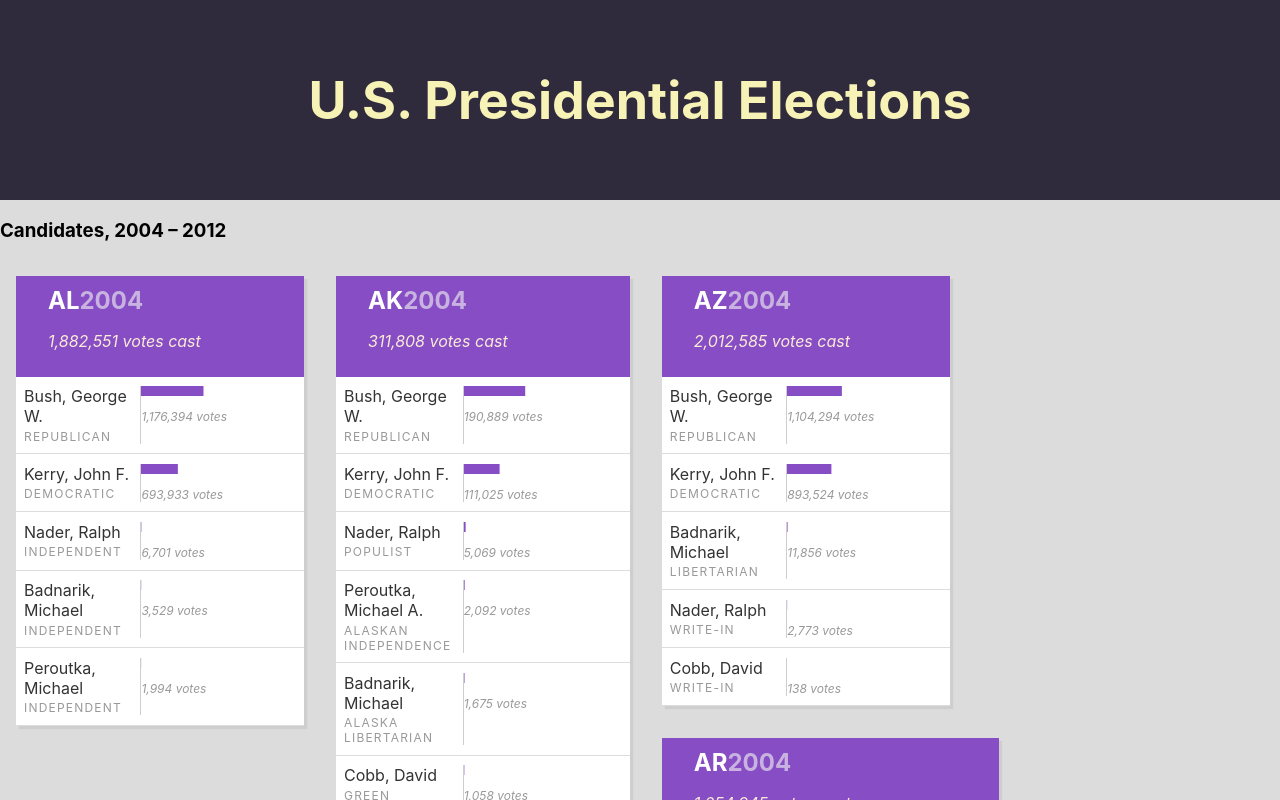
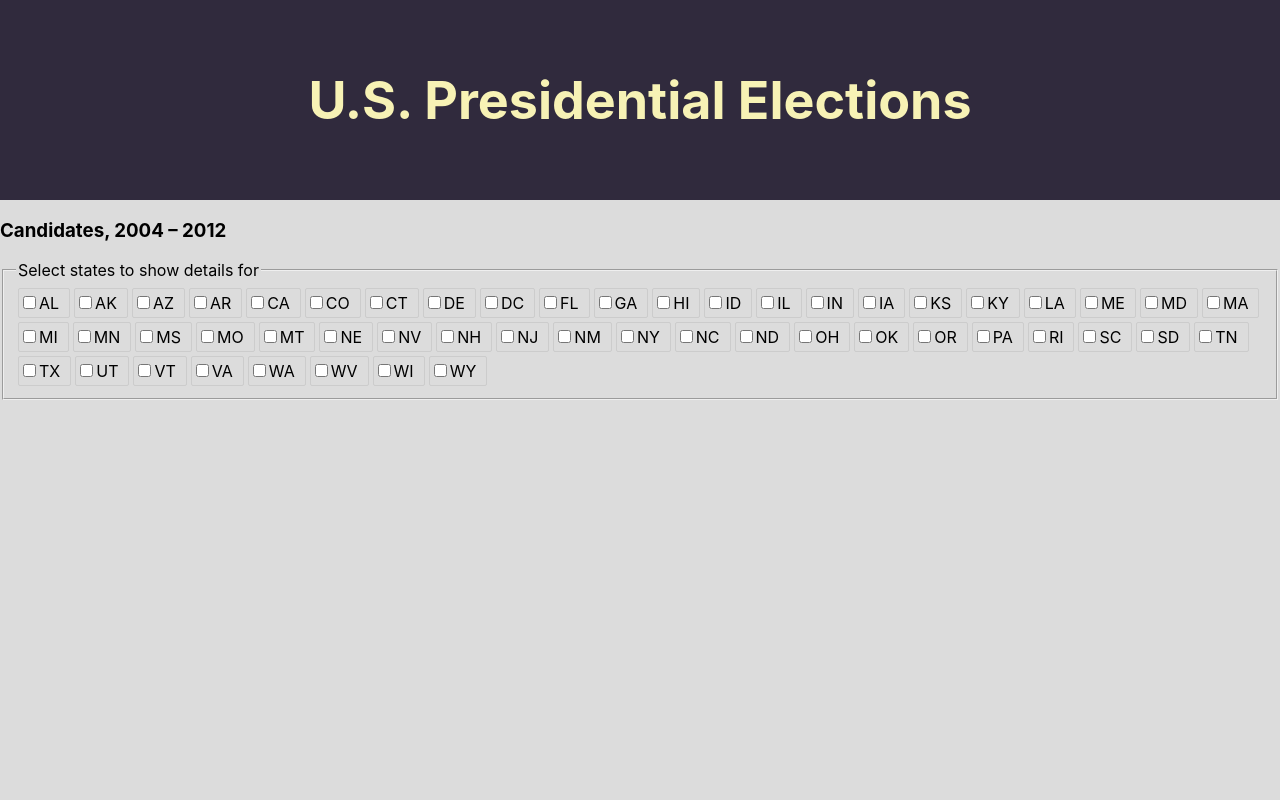
Before and after one commit to bhinebaugh/voterviz, a React (Create React App) app: page / in a window 1280 px wide. Shown: the top 800 px of the page. Built offline with nearby package versions, Linux system fonts and the light colour scheme.

Commit message:
add inputs to toggle display per state

```diff
--- a/src/App.css
+++ b/src/App.css
@@ -19,3 +19,11 @@ body {
 .App-link {
   color: #61dafb;
 }
+
+#filters #states label {
+  display: inline-block;
+  padding: 4px 10px 4px 0;
+  margin: 2px;
+  border: solid #ccc 1px;
+  border-radius: 2px;
+}
--- a/src/App.js
+++ b/src/App.js
@@ -29,8 +29,19 @@ class App extends React.Component {
       "AL", "AK", "AZ", "AR", "CA", "CO", "CT", "DE", "DC", "FL", "GA", "HI", "ID", "IL", "IN", "IA", "KS", "KY", "LA", "ME", "MD", "MA", "MI", "MN", "MS", "MO", "MT", "NE", "NV", "NH", "NJ", "NM", "NY", "NC", "ND", "OH", "OK", "OR", "PA", "RI", "SC", "SD", "TN", "TX", "UT", "VT", "VA", "WA", "WV", "WI", "WY"
     ]
     this.state = {
+      shown: [],
       rawdata: {},
       dataset: []
+    }
+  }
+
+  toggleStateShown = (stateAbbr) => {
+    let position = this.state.shown.indexOf(stateAbbr);
+    if (position > -1) {
+      let shortenedList = this.state.shown.filter(item => item !== stateAbbr);
+      this.setState({ shown: shortenedList })
+    } else {
+      this.setState({ shown: [...this.state.shown, stateAbbr]})
     }
   }
 
@@ -61,7 +72,7 @@ class App extends React.Component {
   render() {
     let year=2004;
     let subset=this.state.dataset.filter( result => result.year === year )
-    this.byState = this.stateAbbrevs.map( stateAbbrev => {
+    this.byState = this.state.shown.map( stateAbbrev => {
       let results = this.state.dataset.filter( result => result.id === year.toString() + "_" + stateAbbrev )
       return {
         name: stateAbbrev,
@@ -76,6 +87,17 @@ class App extends React.Component {
           <h1>U.S. Presidential Elections</h1>
         </header>
         <h3>Candidates, 2004 &ndash; 2012</h3>
+        <div id="filters">
+          <fieldset id="states">
+            <legend>Select states to show details for</legend>
+            {this.stateAbbrevs.map( stateAbbrev =>
+              <label>
+                <input type="checkbox" name={stateAbbrev} onChange={() => this.toggleStateShown(stateAbbrev)} />
+                {stateAbbrev}
+              </label>
+            )}
+          </fieldset>
+        </div>
         <ul>
           {this.byState.map((state) =>
             <StateMatchUp stateName={state.name} year={state.year} voteData={state.results} /> )
```
